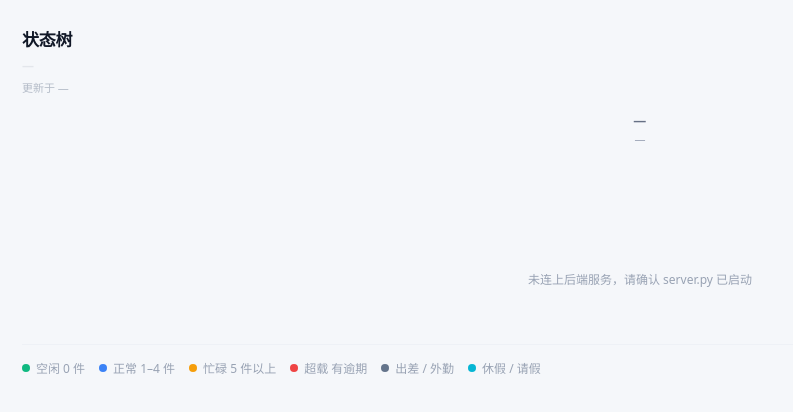
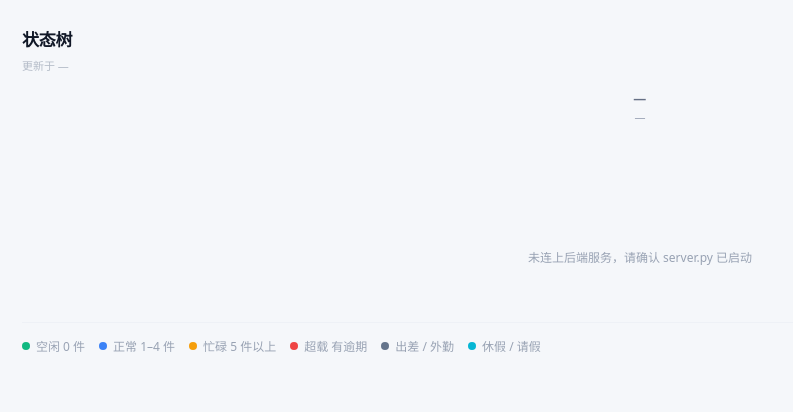
Before and after one commit to Evil-Freedom/team-desk-board, a plain HTML site: page index.html in a window 1280 px wide. Shown: the whole page, without its empty margins (0-793 px from the left). Drawn offline with Linux system fonts and the light colour scheme; no server answers.

Commit message:
fix(ui): 删掉副标题「运营部」——闪烁源是挂在它上面的打字机光标动画
用户实测副标题每 10 秒左右变淡又恢复，怀疑是轮询。实际不是：
.crumb .cur 上挂着 caret 动画（1.4s steps 循环，opacity 0.85↔0.12），
这是老设计里的打字机光标效果，跟数据轮询完全无关，周期也对不上。

主标题「运营部 · 状态树」已经包含部门名，这一行没有切换部门的交互用途，
直接整块移除（HTML + render 里的更新 + .crumb/.cur/.caret 三条 CSS）。
比修动画更干净——修好了它还是一个重复信息的占位。

线上 grep caret/crumb = 0。92 项测试通过。

```diff
--- a/index.html
+++ b/index.html
@@ -45,9 +45,7 @@
   .lead-row .member{width:195px;max-width:none;flex:none;animation:none}
 
   .title{font-size:17px;font-weight:650;letter-spacing:-.2px;margin:0 0 6px}
-  .crumb{margin:0 0 4px;font-size:12px;color:var(--ink-3);display:flex;flex-wrap:wrap;align-items:center;gap:5px}
-  .crumb i{font-style:normal;color:#c8d0dc}
-  .crumb .cur{color:var(--ink-2);font-weight:600}
+
   .upd{font-size:11px;color:#b3bbc7;margin:0}
   .upd.stale{color:#d97706}
 
@@ -205,8 +203,6 @@
   .zzz text:nth-child(2){animation-delay:.6s}
   .zzz text:nth-child(3){animation-delay:1.2s}
   @keyframes floatz{0%{opacity:0;transform:translateY(4px)}30%{opacity:.9}100%{opacity:0;transform:translateY(-10px)}}
-  .cur{animation:caret 1.4s steps(2,end) infinite}
-  @keyframes caret{0%,49%{opacity:.85}50%,100%{opacity:.12}}
   .upd{margin-top:5px;font-size:11px;color:#b3bbc7}
 
   /* ---------- 待办面板 ---------- */
@@ -431,9 +427,6 @@
   <header class="topbar" id="topbar">
     <div class="head-side">
       <h1 class="title" id="pageTitle">状态树</h1>
-      <div class="crumb" id="crumb">
-        <span class="cur" id="crumbDept">—</span>
-      </div>
       <div class="upd" id="upd">更新于 —</div>
     </div>
     <div class="stats" id="stats"></div>
@@ -1043,8 +1036,6 @@ function render(list, source){
   const tEl = document.getElementById('pageTitle');
   if (tEl) tEl.textContent = deptName + ' · 状态树';
   document.title = deptName + ' · 状态树';
-  const cEl = document.getElementById('crumbDept');
-  if (cEl) cEl.textContent = deptName;
   const rEl = document.getElementById('rootName');
   if (rEl) rEl.textContent = deptName;
 
```
